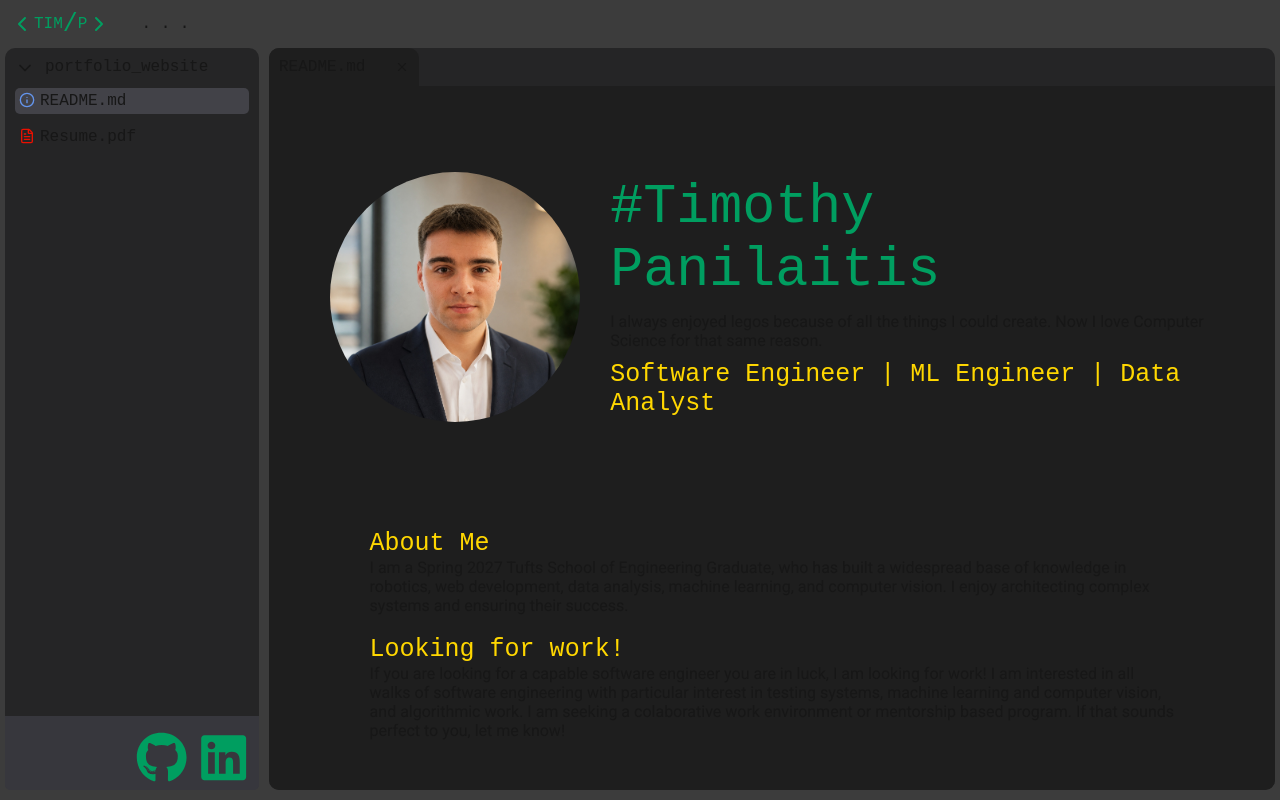
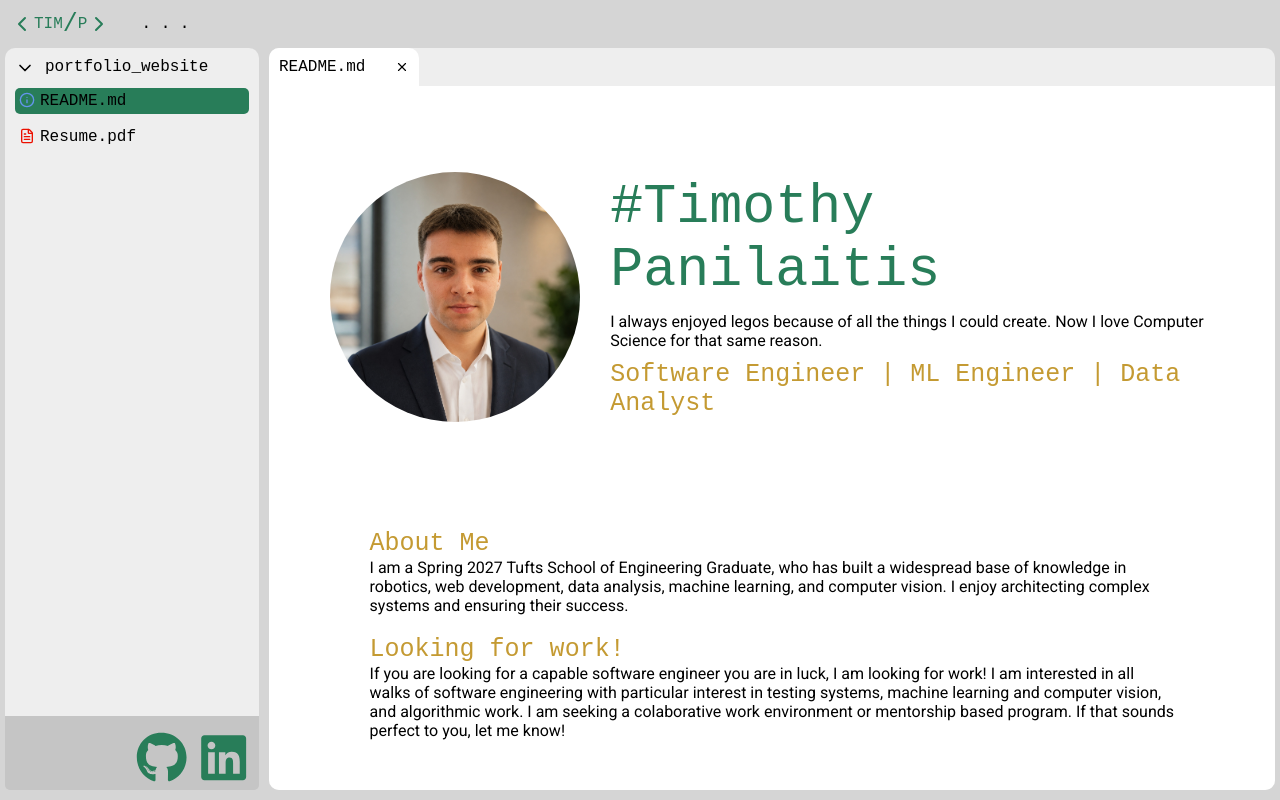
Before and after one commit to Lootim247/portfolio, a Next.js app: page / in a window 1280 px wide. Built offline with nearby package versions, Linux system fonts and the light colour scheme.

Commit message:
Added light and dark mode support to website.

```diff
--- a/src/app/globals.css
+++ b/src/app/globals.css
@@ -1,9 +1,14 @@
 :root {
-  --background: #ffffff;
-  --foreground: #171717;
+  --font-color: black;
+  --background: #d5d5d5 ;
+  --dark-background: #eeeeee;
+  --light-background: #c5c5c5  ;
+  --darkest-background: white;
 
-  --title-color: #009E60;
-  --header2-color:#FFD700;
+  --active-UI: #287D59;
+
+  --title-color: #287D59;
+  --header2-color:#C49A32;
   --font-title: monospace;
   --font-body: var(--font-google);
   --font-size-title: 16px
@@ -11,8 +16,19 @@
 
 @media (prefers-color-scheme: dark) {
   :root {
-    --background: #0a0a0a;
-    --foreground: #ededed;
+    --font-color: white;
+    --background: #3c3c3c;
+    --dark-background: #252526;
+    --light-background: #37373d;
+    --darkest-background: #1e1e1e;
+
+    --active-UI: #424248;
+
+    --title-color: #009E60;
+    --header2-color:#FFD700;
+    --font-title: monospace;
+    --font-body: var(--font-google);
+    --font-size-title: 16px
   }
 }
 
@@ -30,7 +46,7 @@ body {
   min-height: 100vh;
   display: flex;
   flex-direction: column;
-  color: var(--foreground);
+  color: var(--font-color);
   background: var(--background);
   font-family: var(--font-title);
   font-size: var(--font-size-title);
@@ -48,9 +64,3 @@ a {
   color: inherit;
   text-decoration: none;
 }
-
-@media (prefers-color-scheme: dark) {
-  html {
-    color-scheme: dark;
-  }
-}
--- a/src/styles/main_layout.module.css
+++ b/src/styles/main_layout.module.css
@@ -3,7 +3,7 @@
     width: 20%;
     display: flex;
     flex-direction: column;
-    background-color: #252526;
+    background-color: var(--dark-background);
 }
 
 .sideBar div {
@@ -24,7 +24,7 @@
     align-items: center;
     justify-content: end;
     height: 10%;
-    background-color: #37373d;
+    background-color: var(--light-background);
     border-radius: 0px 0px 5px 5px;
 }
 
@@ -50,11 +50,11 @@
 }
 
 .sideBarButton:hover {
-    background-color: #37373d;
+    background-color: var(--light-background);
 }
 
 .activeSideBarButton {
-    background-color: #424248;
+    background-color: var(--active-UI);
 }
 
 .topHeader {
@@ -66,7 +66,7 @@
     gap: 30px;
     padding-left: 10px;
 
-    background-color: #3c3c3c;
+    background-color: var(--background);
 }
 
 .logo {
@@ -82,7 +82,7 @@
 
     flex: 1;
     gap:10px;
-    background-color: #3c3c3c;
+    background-color: var(--background);
 
     padding: 0px 5px 10px 5px;
 }
@@ -93,7 +93,7 @@
 
     border-radius: 10px;
     flex: 1;
-    background-color: #252526;
+    background-color: var(--dark-background);
 }
 
 .openFileHeader {
@@ -103,13 +103,13 @@
     justify-content: center;
     gap: 30px;
     padding: 10px;
-    background-color: #1e1e1e;
+    background-color: var(--darkest-background);
     border-radius: 10px 10px 0px 0px;
 }
 
 .childContentContainer {
     display: flex;
-    background-color: #1e1e1e;
+    background-color: var(--darkest-background);
     flex:1;
     border-radius: 0px 0px 10px 10px;
 }
```
